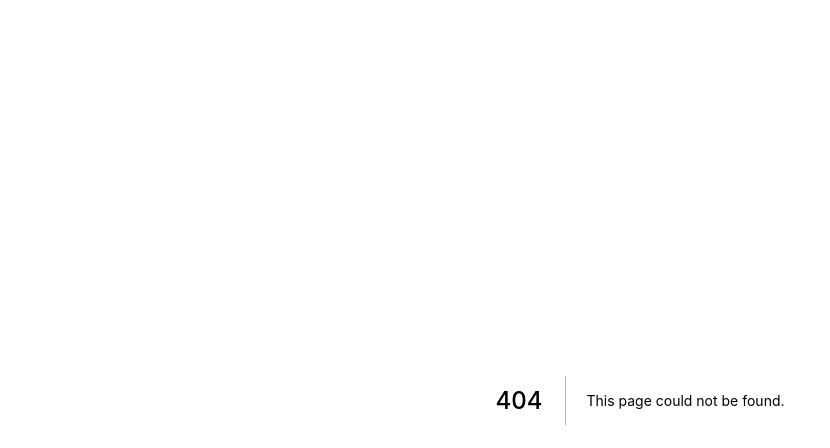
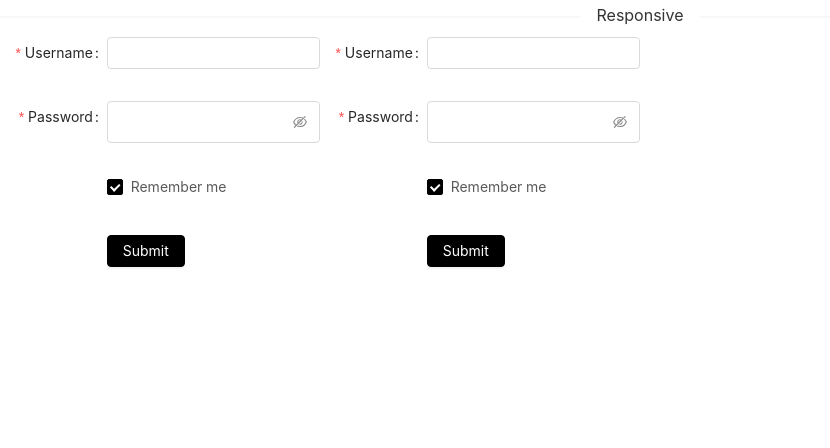
Before and after one commit to mattjaikaran/patient-portal-nextjs, a Next.js app: page /login in a window 1280 px wide. Before the commit this address had no page. Shown: the top 448 px of the page, without its empty margins (0-830 px from the left). Built offline with nearby package versions, Linux system fonts and the light colour scheme.

Commit message:
first commit

```diff
--- /dev/null
+++ b/antd.less
@@ -0,0 +1,15 @@
+@import "~antd/dist/antd.less";
+
+@primary-color: #000; // primary color for all components
+@link-color: #1890ff; // link color
+@success-color: #52c41a; // success state color
+@warning-color: #faad14; // warning state color
+@error-color: #f5222d; // error state color
+@font-size-base: 14px; // major text font size
+@heading-color: rgba(0, 0, 0, 0.85); // heading text color
+@text-color: rgba(0, 0, 0, 0.65); // major text color
+@text-color-secondary: rgba(0, 0, 0, 0.45); // secondary text color
+@disabled-color: rgba(0, 0, 0, 0.25); // disable state color
+@border-radius-base: 4px; // major border radius
+@border-color-base: #d9d9d9; // major border color
+@box-shadow-base: 0 2px 8px rgba(0, 0, 0, 0.15); // major shadow for layers
--- /dev/null
+++ b/components/LoginForm.js
@@ -0,0 +1,76 @@
+import { Form, Input, Button, Checkbox } from "antd"
+
+const layout = {
+  labelCol: {
+    span: 8,
+  },
+  wrapperCol: {
+    span: 16,
+  },
+}
+const tailLayout = {
+  wrapperCol: {
+    offset: 8,
+    span: 16,
+  },
+}
+
+const LoginForm = () => {
+  const onFinish = (values) => {
+    console.log("Success:", values)
+  }
+
+  const onFinishFailed = (errorInfo) => {
+    console.log("Failed:", errorInfo)
+  }
+
+  return (
+    <Form
+      {...layout}
+      name="basic"
+      initialValues={{
+        remember: true,
+      }}
+      onFinish={onFinish}
+      onFinishFailed={onFinishFailed}
+    >
+      <Form.Item
+        label="Username"
+        name="username"
+        rules={[
+          {
+            required: true,
+            message: "Please input your username!",
+          },
+        ]}
+      >
+        <Input />
+      </Form.Item>
+
+      <Form.Item
+        label="Password"
+        name="password"
+        rules={[
+          {
+            required: true,
+            message: "Please input your password!",
+          },
+        ]}
+      >
+        <Input.Password />
+      </Form.Item>
+
+      <Form.Item {...tailLayout} name="remember" valuePropName="checked">
+        <Checkbox>Remember me</Checkbox>
+      </Form.Item>
+
+      <Form.Item {...tailLayout}>
+        <Button type="primary" htmlType="submit">
+          Submit
+        </Button>
+      </Form.Item>
+    </Form>
+  )
+}
+
+export default LoginForm
--- /dev/null
+++ b/next.config.js
@@ -0,0 +1,25 @@
+const withSass = require("@zeit/next-sass")
+const withLess = require("@zeit/next-less")
+const withCSS = require("@zeit/next-css")
+
+const isProd = process.env.NODE_ENV === "production"
+
+// fix: prevents error when .less files are required by node
+if (typeof require !== "undefined") {
+  require.extensions[".less"] = (file) => {}
+}
+
+module.exports = withCSS({
+  cssModules: true,
+  cssLoaderOptions: {
+    importLoaders: 1,
+    localIdentName: "[local]___[hash:base64:5]",
+  },
+  ...withLess(
+    withSass({
+      lessLoaderOptions: {
+        javascriptEnabled: true,
+      },
+    }),
+  ),
+})
--- a/package.json
+++ b/package.json
@@ -8,6 +8,12 @@
     "start": "next start"
   },
   "dependencies": {
+    "@zeit/next-css": "^1.0.1",
+    "@zeit/next-less": "^1.0.1",
+    "@zeit/next-sass": "^1.0.1",
+    "antd": "^4.4.3",
+    "babel-plugin-import": "^1.13.0",
+    "less": "^3.12.2",
     "next": "9.4.4",
     "react": "16.13.1",
     "react-dom": "16.13.1"
--- /dev/null
+++ b/pages/_app.js
@@ -0,0 +1,12 @@
+import React from "react"
+import App from "next/app"
+import "../antd.less"
+
+class MyApp extends App {
+  render() {
+    const { Component, pageProps } = this.props
+    return <Component {...pageProps} />
+  }
+}
+
+export default MyApp
--- /dev/null
+++ b/pages/appointments.js
@@ -0,0 +1,5 @@
+function Appointments() {
+  return <div>Appointments</div>
+}
+
+export default Appointments
--- /dev/null
+++ b/pages/billing.js
@@ -0,0 +1,5 @@
+function Billing() {
+  return <div>Billing</div>
+}
+
+export default Billing
--- /dev/null
+++ b/pages/dashboard.js
@@ -0,0 +1,5 @@
+function Dashboard() {
+  return <div>Dashboard</div>
+}
+
+export default Dashboard
--- /dev/null
+++ b/pages/login.js
@@ -0,0 +1,26 @@
+import LoginForm from '../components/LoginForm'
+import { Row, Col, Divider } from "antd"
+
+function Login() {
+  const style = { background: "#0092ff", padding: "8px 0" };
+
+  return (
+    <div>
+      <Divider orientation="center" style={{ color: '#333', fontWeight: 'normal' }}>
+      Responsive
+    </Divider>
+    <Row>
+      <Col
+        className="gutter-row"
+        xs={24} sm={12} md={6}>
+        <LoginForm />
+      </Col>
+      <Col className="gutter-row" xs={24} sm={12} md={6}>
+        <LoginForm />
+      </Col>
+    </Row>
+    </div>
+  )
+}
+
+export default Login
--- /dev/null
+++ b/pages/profile.js
@@ -0,0 +1,5 @@
+function Profile() {
+  return <div>Profile</div>
+}
+
+export default Profile
```
Also changed, not shown: 1 other file (tests, documents, lock files or other folders).
